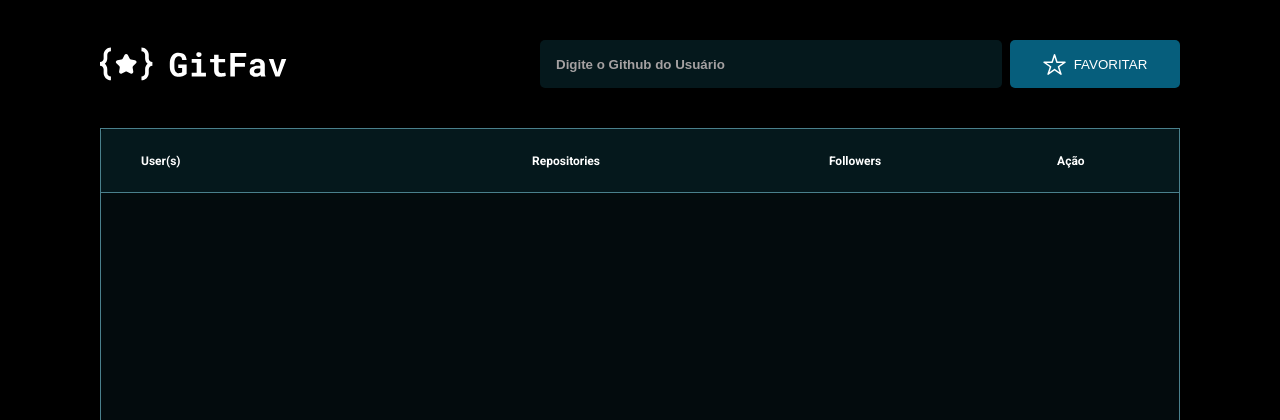
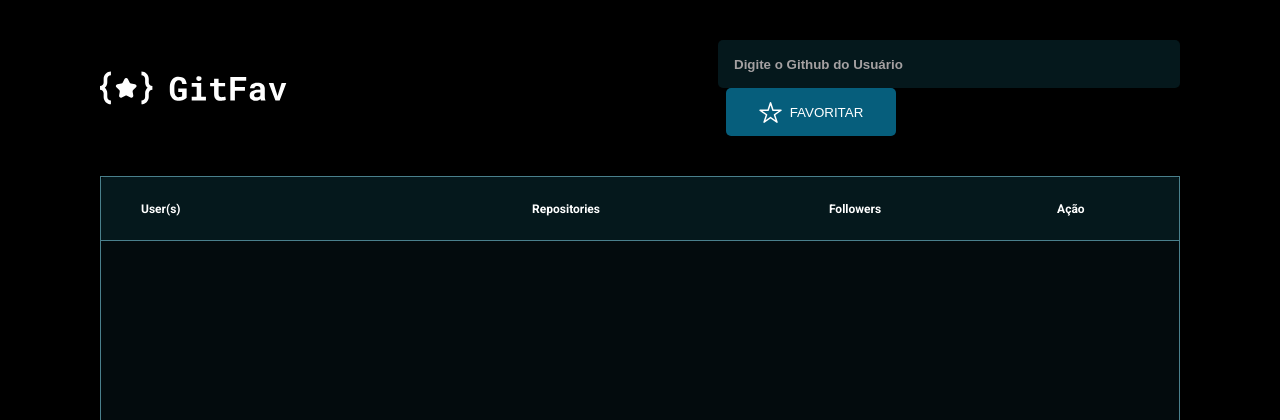
Before and after one commit to hgdnz/gitfav2, a plain HTML site: page index.html in a window 1280 px wide. Shown: the top 420 px of the page. Drawn offline with Linux system fonts and the light colour scheme.

Commit message:
Update style.css

```diff
--- a/style.css
+++ b/style.css
@@ -47,9 +47,7 @@ header {
   border-width: 0;
 }
 
-.search {
-  display: flex;
-}
+
 
 .searchbar {
   display: flex;
```
